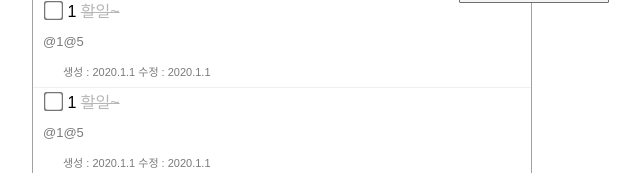
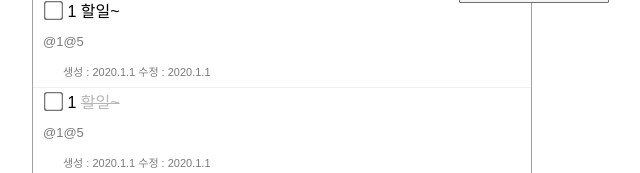
Before and after one commit to JunH-K/ex-html-css, a website: page layout/todoList/index.html in a window 1280 px wide. Shown: the part 235-408 px from the top of the page, 358-998 px from the left. Drawn offline with Linux system fonts and the light colour scheme.

Commit message:
feat : todolist 작업

```diff
--- a/layout/todoList/index.html
+++ b/layout/todoList/index.html
@@ -42,7 +42,7 @@
     <div class="todo">
       <input type="checkbox" id="1" name="vehicle1" value="Bike">
       <span data-id="1">1</span>
-      <span class="complete"> 할일~</span>
+      <span class=""> 할일~</span>
       <div class="ref-id">
         <p>@1@5</p>
       </div>
--- a/layout/todoList/style.css
+++ b/layout/todoList/style.css
@@ -188,7 +188,6 @@
     from {
         opacity: 0;
     }
-
     to {
         opacity: 1;
     }
```
